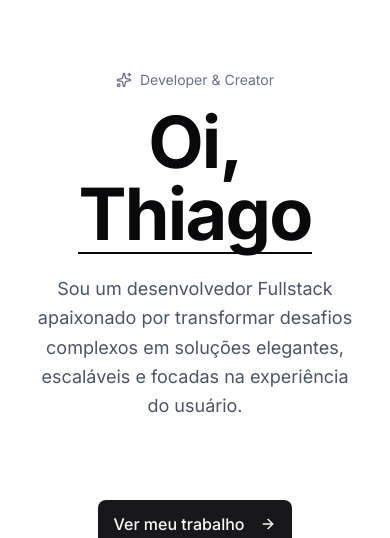
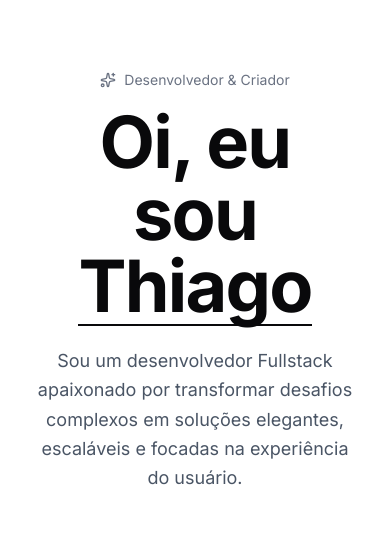
Before and after one commit to IamThiago-IT/me, a Next.js app: page / in a window 390 px wide. Shown: the part 146-684 px from the top of the page. Built offline with nearby package versions, Linux system fonts and the light colour scheme; no server answers.

Commit message:
feat: add animations and localization updates for Home component

```diff
--- a/src/app/globals.css
+++ b/src/app/globals.css
@@ -130,3 +130,57 @@
     @apply bg-background text-foreground overflow-hidden;
   }
 }
+
+@layer utilities {
+  @keyframes fade-in-up {
+    from {
+      opacity: 0;
+      transform: translateY(20px);
+    }
+    to {
+      opacity: 1;
+      transform: translateY(0);
+    }
+  }
+
+  @keyframes underline-grow {
+    from {
+      width: 0;
+    }
+    to {
+      width: 100%;
+    }
+  }
+
+  .animate-fade-in-up {
+    animation: fade-in-up 0.6s ease-out;
+  }
+
+  .animate-fade-in-up-1 {
+    animation: fade-in-up 0.6s ease-out;
+  }
+
+  .animate-fade-in-up-2 {
+    animation: fade-in-up 0.6s ease-out 0.15s both;
+  }
+
+  .animate-fade-in-up-3 {
+    animation: fade-in-up 0.6s ease-out 0.3s both;
+  }
+
+  .underline-animate {
+    position: relative;
+    display: inline-block;
+  }
+
+  .underline-animate::after {
+    content: '';
+    position: absolute;
+    bottom: -4px;
+    left: 0;
+    width: 0;
+    height: 2px;
+    background: currentColor;
+    animation: underline-grow 0.8s ease-out 0.5s forwards;
+  }
+}
--- a/src/app/page.tsx
+++ b/src/app/page.tsx
@@ -18,57 +18,21 @@ export default function Home() {
 	return (
 		<div className="max-w-4xl mx-auto px-4">
 			<MetadataSetter title="Home" />
-			<style>{`
-				@keyframes fadeInUp {
-					from {
-						opacity: 0;
-						transform: translateY(20px);
-					}
-					to {
-						opacity: 1;
-						transform: translateY(0);
-					}
-				}
-				@keyframes underlineGrow {
-					from {
-						width: 0;
-					}
-					to {
-						width: 100%;
-					}
-				}
-				.fade-in-1 { animation: fadeInUp 0.6s ease-out; }
-				.fade-in-2 { animation: fadeInUp 0.6s ease-out 0.15s both; }
-				.fade-in-3 { animation: fadeInUp 0.6s ease-out 0.3s both; }
-				.underline-animate {
-					position: relative;
-					display: inline-block;
-				}
-				.underline-animate::after {
-					content: '';
-					position: absolute;
-					bottom: -4px;
-					left: 0;
-					height: 2px;
-					background: currentColor;
-					animation: underlineGrow 0.8s ease-out 0.5s both;
-				}
-			`}</style>
 			<div className="flex flex-col items-center justify-center space-y-12 py-32">
-				<div className="space-y-6 text-center fade-in-1">
+				<div className="space-y-6 text-center animate-fade-in-up-1">
 					<div className="inline-flex items-center justify-center gap-2 text-sm text-gray-500 dark:text-gray-400 mb-4">
 						<Sparkles className="h-4 w-4" />
-						<span>Developer & Creator</span>
+						<span>{t.home.badge}</span>
 					</div>
 					<h1 className="text-7xl md:text-8xl font-bold tracking-tight">
-						Oi, <span className="underline-animate">Thiago</span>
+						{t.home.intro} <span className="underline-animate">Thiago</span>
 					</h1>
-					<p className="text-lg md:text-xl text-gray-600 dark:text-gray-400 max-w-2xl mx-auto leading-relaxed">
+					<p className="text-lg md:text-xl text-gray-600 dark:text-gray-400 max-w-2xl mx-auto leading-relaxed animate-fade-in-up-2">
 						{t.home.description}
 					</p>
 				</div>
 
-				<div className="flex flex-col sm:flex-row gap-3 pt-8 fade-in-3">
+				<div className="flex flex-col sm:flex-row gap-3 pt-8 animate-fade-in-up-3">
 					<Button
 						asChild
 						size="lg"
--- a/src/lib/i18n/locales/en.ts
+++ b/src/lib/i18n/locales/en.ts
@@ -15,6 +15,8 @@ const en = {
   // Home
   home: {
     greeting: "Hello",
+    badge: "Developer & Creator",
+    intro: "Hi, I'm",
     description:
       "I'm a Fullstack developer passionate about turning complex challenges into elegant, scalable solutions focused on user experience.",
     viewWork: "View my work",
--- a/src/lib/i18n/locales/pt-BR.ts
+++ b/src/lib/i18n/locales/pt-BR.ts
@@ -15,6 +15,8 @@ const ptBR = {
   // Home
   home: {
     greeting: "Hello",
+    badge: "Desenvolvedor & Criador",
+    intro: "Oi, eu sou",
     description:
       "Sou um desenvolvedor Fullstack apaixonado por transformar desafios complexos em soluções elegantes, escaláveis e focadas na experiência do usuário.",
     viewWork: "Ver meu trabalho",
```
